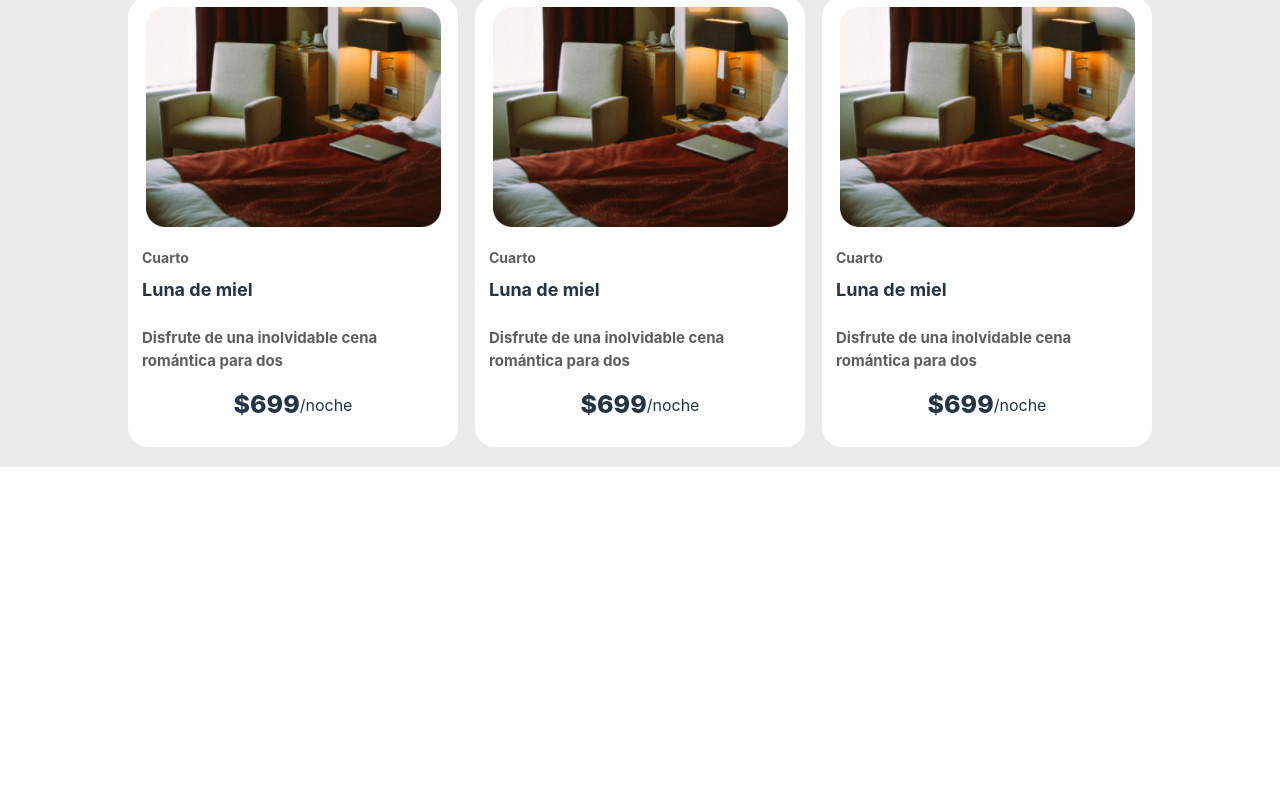
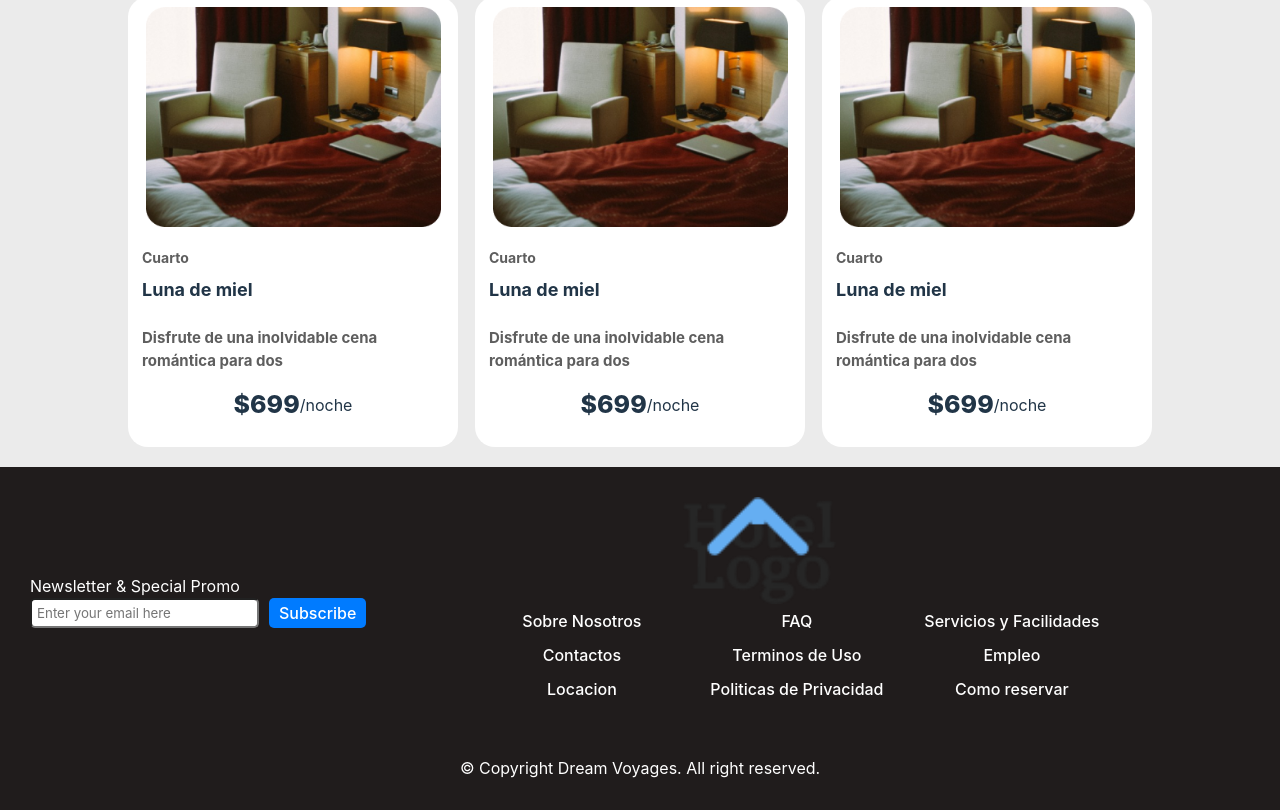
Before and after one commit to Manuelgarcia1/TP-dise-oweb, a React (Vite) app in the folder SegundaEntrega/: page / in a window 1280 px wide. Shown: the part 374-1184 px from the top of the page. Before the commit the page ends 841 px from the top, so only its background shows below. Built offline with nearby package versions, Linux system fonts and the light colour scheme.

Commit message:
footer modificado

```diff
--- a/SegundaEntrega/src/App.jsx
+++ b/SegundaEntrega/src/App.jsx
@@ -1,12 +1,14 @@
 import React from 'react';
 import Card1 from './components/Card1/Card1'
 import Card2 from './components/Card2/Card2'
+import Footer from './components/Footer/Footer'
 function App() {
 
   return (
     <React.Fragment>
       <Card1/>
       <Card2/>
+      <Footer/>
     </React.Fragment>
   )
 }
--- a/SegundaEntrega/src/components/Footer/Footer.jsx
+++ b/SegundaEntrega/src/components/Footer/Footer.jsx
@@ -1,4 +1,5 @@
 import './Footer.css';
+import logo from '../../assets/logo/Logo.png';
 
 const Footer = () => {
   return (
@@ -12,7 +13,7 @@
           </div>
         </div>
         <div className="footer-logo">
-          <img src="assets/logo/Logo.png" alt="logo" />
+          <img src={logo} alt="logo" />
           <ul className="footer-nav">
             <li className="footer-nav-link"><a href="#">Sobre Nosotros</a></li>
             <li className="footer-nav-link"><a href="#">FAQ</a></li>
```
